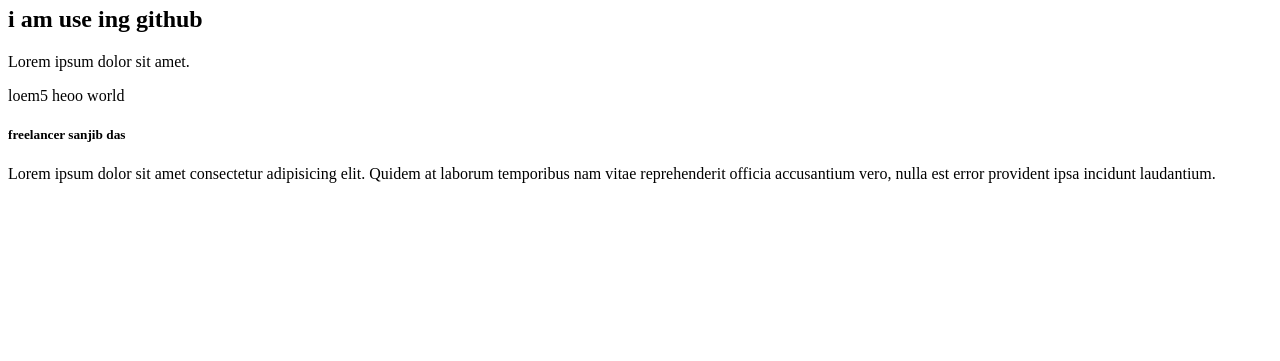
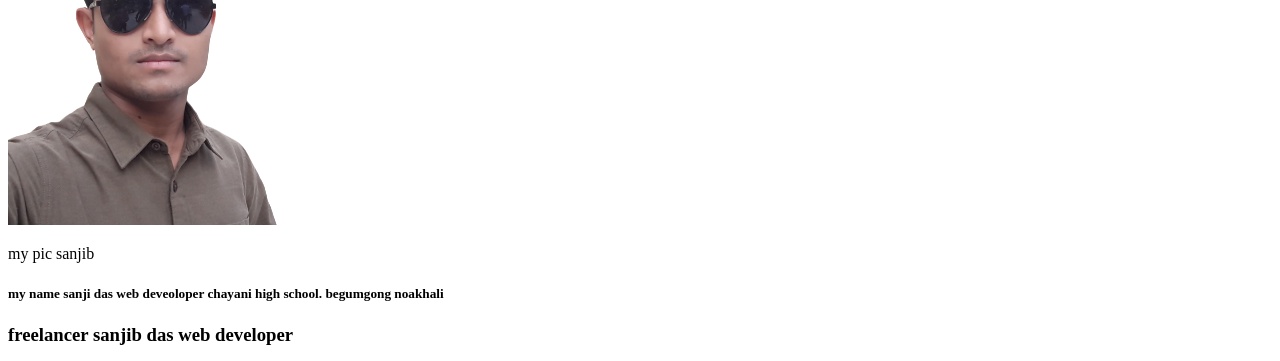
Before and after one commit to sanjibhero/my-first-Websight, a plain HTML site: page index.html in a window 1280 px wide. Shown: the part 197-558 px from the top of the page. Drawn offline with Linux system fonts and the light colour scheme.

Commit message:
done pic

```diff
--- a/index.html
+++ b/index.html
@@ -7,6 +7,8 @@
     <title>Document</title>
 </head>
     <h3>hello world ....</h3>
+    <img src="sanjib.png" alt="">
+    <p>my pic sanjib</p>
  <h5>my name sanji das web deveoloper
      chayani high school. begumgong noakhali
  </h5>
```
Also changed, not shown: sanjib.png (added).
